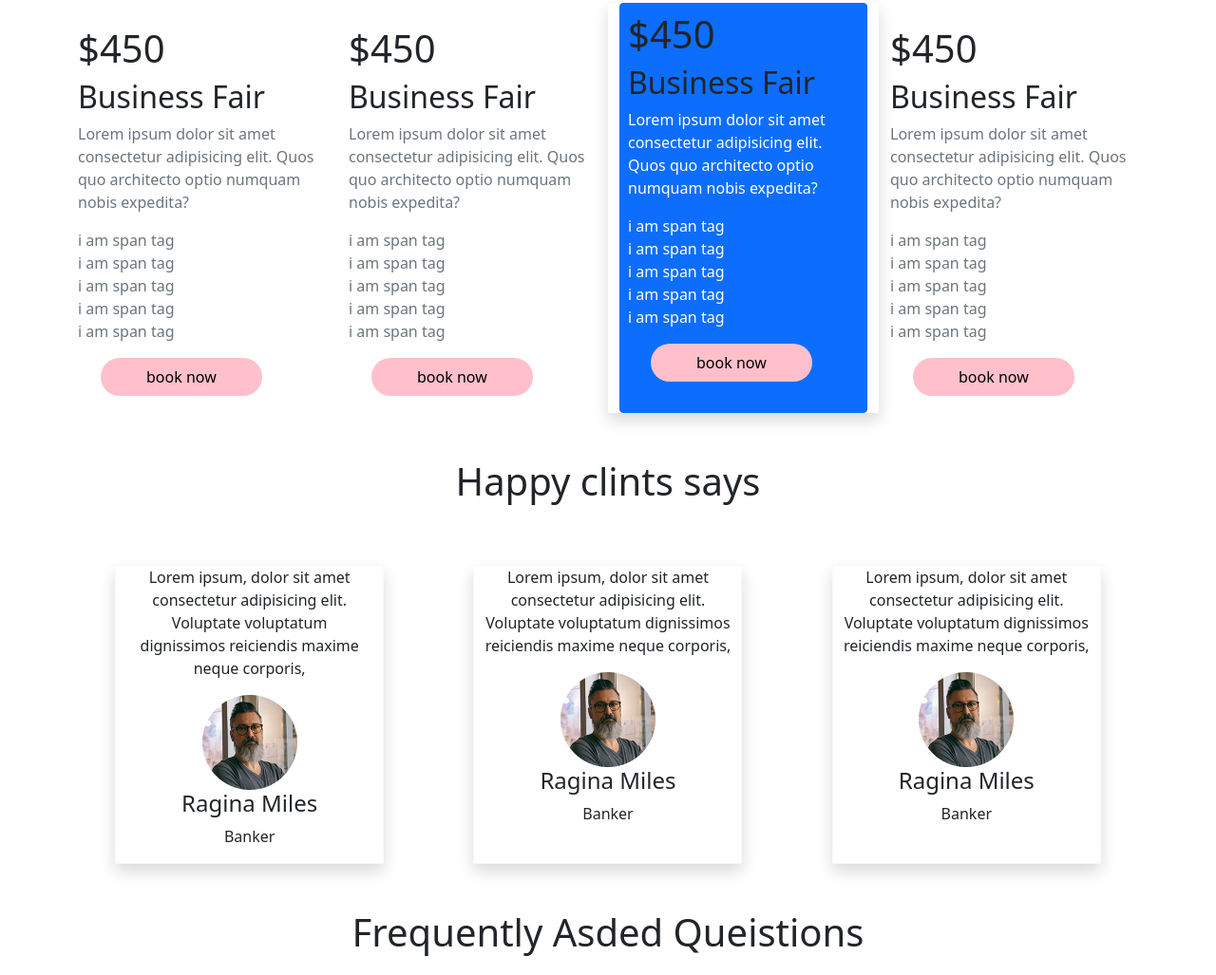
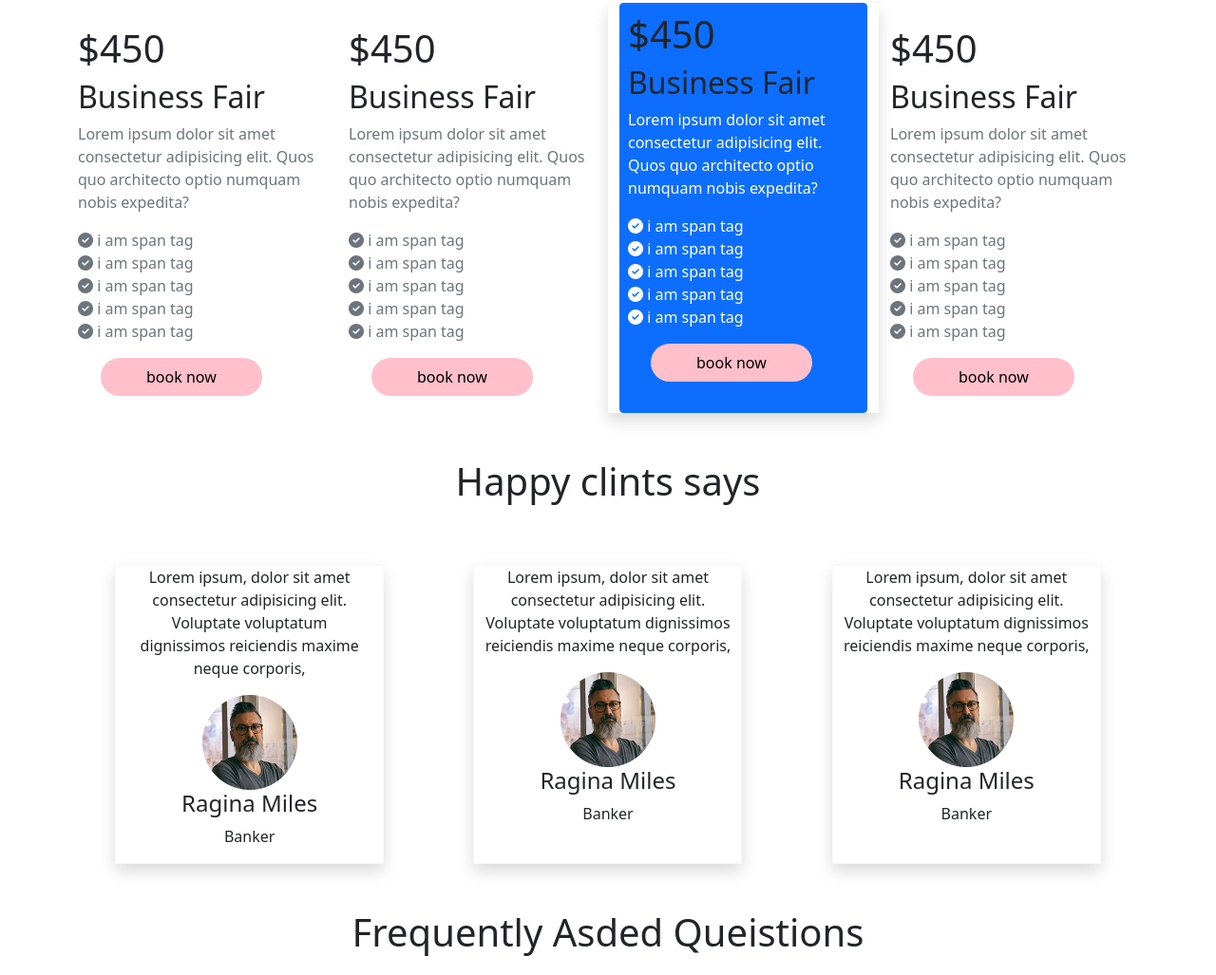
Before and after one commit to TaHasib981/convention-center, a plain HTML site: page index.html in a window 1280 px wide. Shown: the part 745-1772 px from the top of the page at 95% size. Drawn offline with Linux system fonts and the light colour scheme; a web font is replaced by a local one.

Commit message:
selet icons added

```diff
--- a/index.html
+++ b/index.html
@@ -5,6 +5,7 @@
     <meta http-equiv="X-UA-Compatible" content="IE=edge">
     <meta name="viewport" content="width=device-width, initial-scale=1.0">
     <title>Convention Center</title>
+    <!-- css -->
     <link rel="stylesheet" href="style.css">
     <!-- bootstrap css  -->
     <link rel="stylesheet" href="css/bootstrap.min.css">
@@ -12,7 +13,7 @@
     <link rel="preconnect" href="https://fonts.googleapis.com">
     <link rel="preconnect" href="https://fonts.gstatic.com" crossorigin>
     <link href="https://fonts.googleapis.com/css2?family=Inter:wght@100;200;400;500;600;700;800;900&family=Island+Moments&family=Luxurious+Roman&family=Merriweather:ital,wght@0,300;0,400;0,700;0,900;1,300;1,400;1,700;1,900&family=Montserrat:ital,wght@0,100;0,200;0,300;0,400;0,500;0,600;0,700;0,800;0,900;1,100;1,200;1,300;1,400;1,500;1,600;1,700;1,800;1,900&display=swap" rel="stylesheet">
-
+  <!-- font awesome  -->
     <script src="https://kit.fontawesome.com/44024b72b9.js" crossorigin="anonymous"></script>
 </head>
 <body>
@@ -110,11 +111,11 @@
                         Lorem ipsum dolor sit amet consectetur adipisicing elit. Quos quo architecto optio numquam nobis expedita?
                       </p>
                       <p>
-                        <span class="text-muted">i am span tag</span> <br>
-                        <span class="text-muted">i am span tag</span> <br>
-                        <span class="text-muted">i am span tag</span> <br>
-                        <span class="text-muted">i am span tag</span> <br>
-                        <span class="text-muted">i am span tag</span> <br>
+                        <span class="text-muted"> <i class="fas fa-check-circle"></i> i am span tag</span> <br>
+                        <span class="text-muted"> <i class="fas fa-check-circle"></i> i am span tag</span> <br>
+                        <span class="text-muted"> <i class="fas fa-check-circle"></i> i am span tag</span> <br>
+                        <span class="text-muted"><i class="fas fa-check-circle"></i> i am span tag</span> <br>
+                        <span class="text-muted"> <i class="fas fa-check-circle"></i> i am span tag</span> <br>
                       </p>
                       <div  class="d-flex justify-content-start ms-4">
                         <button  class="  py-2 px-5 book-now">book now</button>
@@ -133,11 +134,11 @@
                             Lorem ipsum dolor sit amet consectetur adipisicing elit. Quos quo architecto optio numquam nobis expedita?
                           </p>
                           <p>
-                            <span class="text-muted">i am span tag</span> <br>
-                            <span class="text-muted">i am span tag</span> <br>
-                            <span class="text-muted">i am span tag</span> <br>
-                            <span class="text-muted">i am span tag</span> <br>
-                            <span class="text-muted">i am span tag</span> <br>
+                            <span class="text-muted"> <i class="fas fa-check-circle"></i> i am span tag</span> <br>
+                            <span class="text-muted"> <i class="fas fa-check-circle"></i> i am span tag</span> <br>
+                            <span class="text-muted"> <i class="fas fa-check-circle"></i> i am span tag</span> <br>
+                            <span class="text-muted"> <i class="fas fa-check-circle"></i> i am span tag</span> <br>
+                            <span class="text-muted"> <i class="fas fa-check-circle"></i> i am span tag</span> <br>
                           </p>
                           <div class="d-flex justify-content-start ms-4">
                             <button class=" py-2 px-5 book-now
@@ -159,11 +160,11 @@
                       Lorem ipsum dolor sit amet consectetur adipisicing elit. Quos quo architecto optio numquam nobis expedita?
                     </p>
                     <p>
-                      <span class="text-white">i am span tag</span> <br>
-                      <span class="text-white">i am span tag</span> <br>
-                      <span class="text-white">i am span tag</span> <br>
-                      <span class="text-white">i am span tag</span> <br>
-                      <span class="text-white">i am span tag</span> <br>
+                      <span class="text-white"> <i class="fas fa-check-circle"></i> i am span tag</span> <br>
+                      <span class="text-white"> <i class="fas fa-check-circle"></i> i am span tag</span> <br>
+                      <span class="text-white"> <i class="fas fa-check-circle"></i> i am span tag</span> <br>
+                      <span class="text-white"> <i class="fas fa-check-circle"></i> i am span tag</span> <br>
+                      <span class="text-white"> <i class="fas fa-check-circle"></i> i am span tag</span> <br>
                     </p>
                     <div  class="d-flex justify-content-start ms-4 pb-4">
                       <button class=" py-2 px-5 book-now">book now</button>
@@ -182,11 +183,11 @@
                   Lorem ipsum dolor sit amet consectetur adipisicing elit. Quos quo architecto optio numquam nobis expedita?
                 </p>
                 <p>
-                  <span class="text-muted">i am span tag</span> <br>
-                  <span class="text-muted">i am span tag</span> <br>
-                  <span class="text-muted">i am span tag</span> <br>
-                  <span class="text-muted">i am span tag</span> <br>
-                  <span class="text-muted">i am span tag</span> <br>
+                  <span class="text-muted"><i class="fas fa-check-circle"></i> i am span tag</span> <br>
+                  <span class="text-muted"> <i class="fas fa-check-circle"></i> i am span tag</span> <br>
+                  <span class="text-muted"><i class="fas fa-check-circle"></i> i am span tag</span> <br>
+                  <span class="text-muted"><i class="fas fa-check-circle"></i> i am span tag</span> <br>
+                  <span class="text-muted"><i class="fas fa-check-circle"></i> i am span tag</span> <br>
                 </p>
                 <div  class="d-flex justify-content-start ms-4 ">
                   <button class=" py-2 px-5 book-now">book now</button>
```
